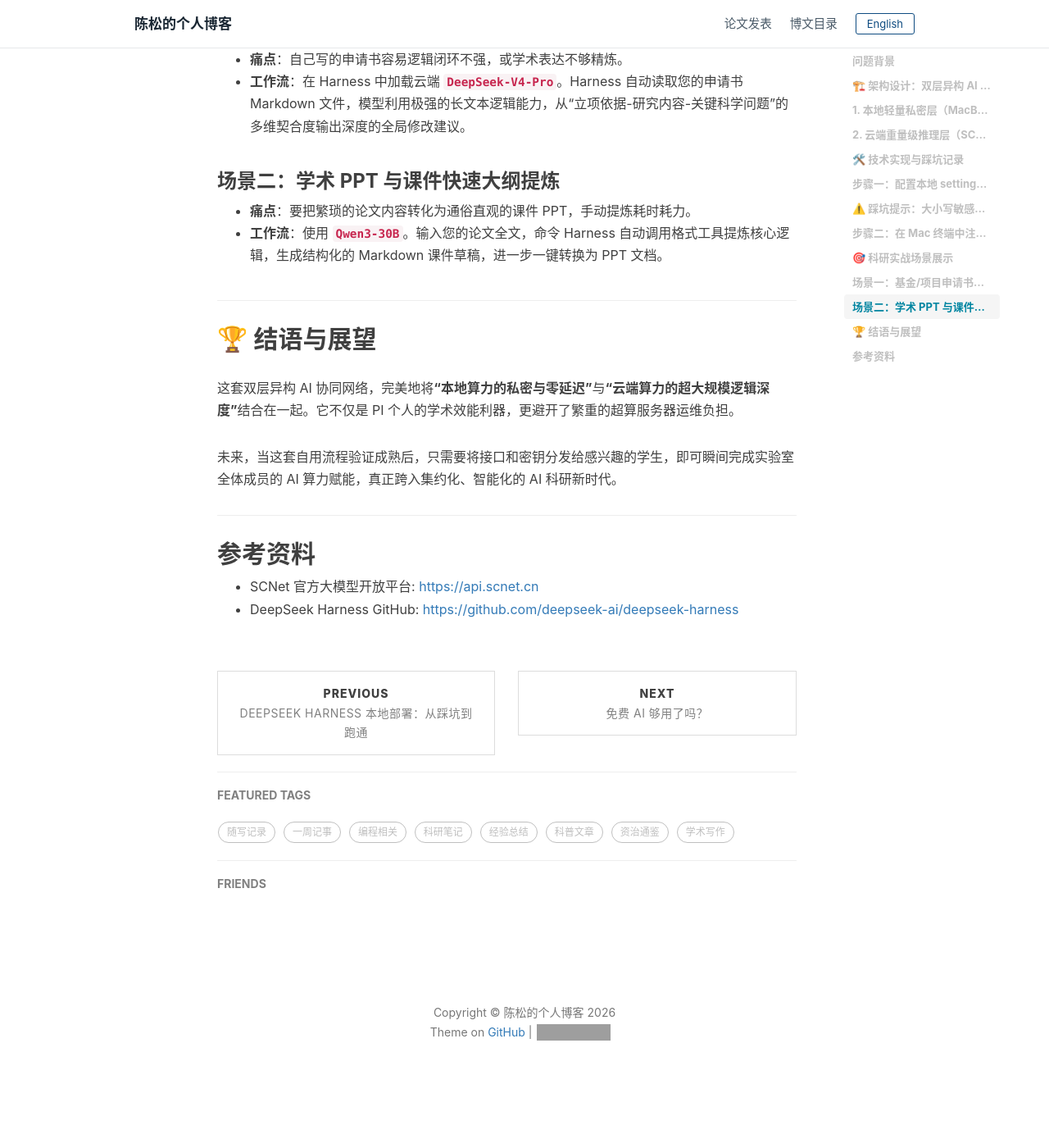
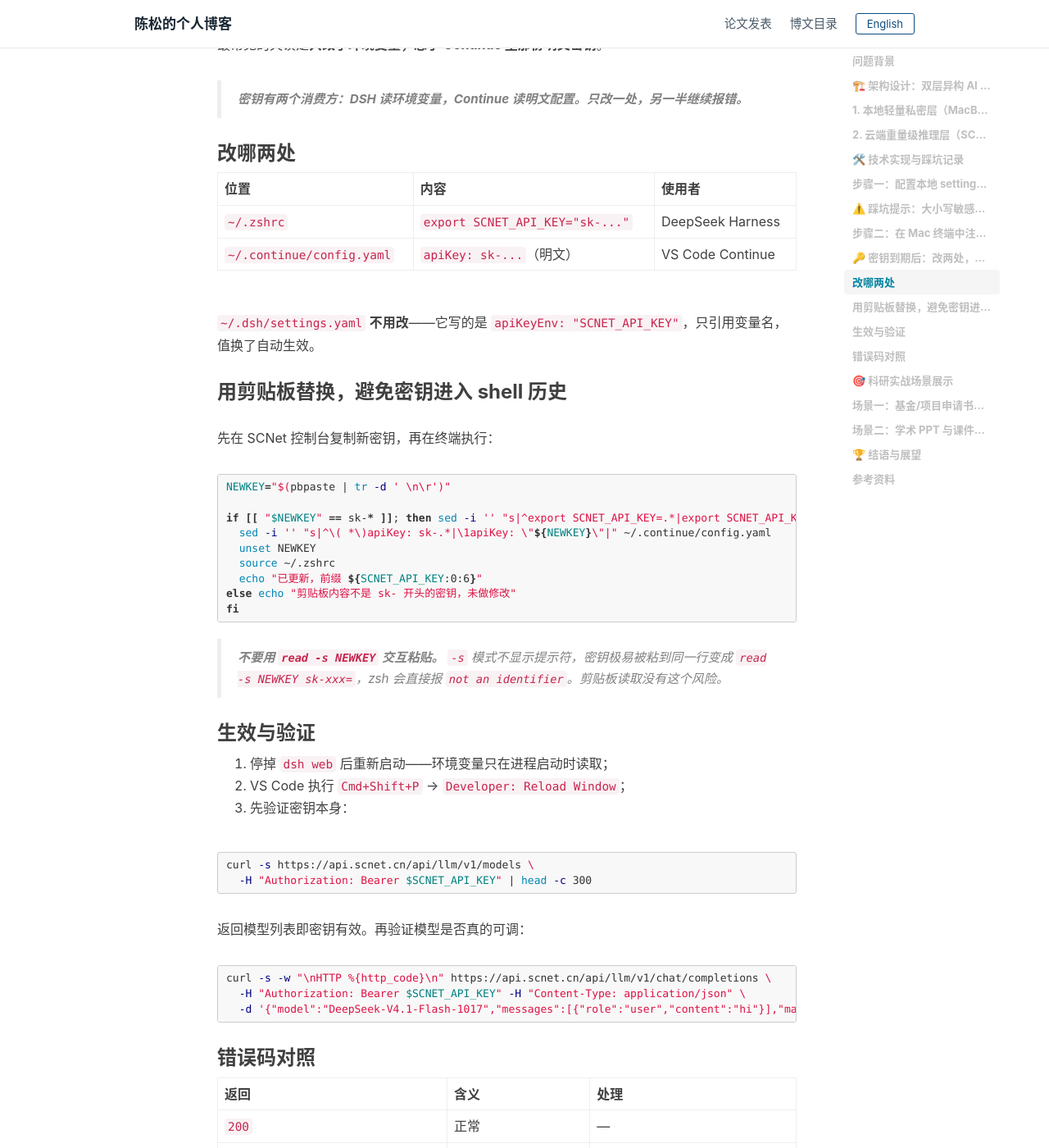
Before and after one commit to chensong212/chensong212.github.io, a Jekyll site: the page built from _posts/2026-08-23-dual-layer-heterogeneous-ai.md, in a window 1280 px wide and 1400 px high, scrolled down 3504 px. Shown: the whole window at 82% size. Built offline with Jekyll 4.4.1, drawn with Linux system fonts in a browser that asks for light colours; nearby versions of some CDN libraries; comment, search, counter and statistics services are not loaded; before the commit the page ends 4867 px from its top, so only the background shows below that; some of the changed text lies outside the part shown; grey boxes are pictures that could not be loaded.

Commit message:
Add key rotation guide to dual-layer AI post; fix outdated model IDs

````diff
--- a/_posts/2026-08-23-dual-layer-heterogeneous-ai.md
+++ b/_posts/2026-08-23-dual-layer-heterogeneous-ai.md
@@ -56,10 +56,7 @@ tags:
 
 ### 2. 云端重量级推理层（SCNet）
 *   **后端支撑**：无须自行维护服务器，直接通过 SCNet 官方提供的 Token 计费大模型 API。
-*   **云端模型**：
-    *   `DeepSeek-V4-Pro`（深度推理/长文本）：用于学术论文评审、申请书纠错。
-    *   `Qwen3-30B`（中文写作/学术）：用于方案大纲构建、PPT 和课件文本修改。
-    *   `SCNet-Max`（平台旗舰）：用于复杂多步骤的自主 Agent 任务。
+*   **云端模型**：以 `/v1/models` 接口返回的实际可用 ID 为准（截至本文更新时为 `DeepSeek-V4.1-Flash-1017`）。模型 ID 会随版本迭代更换，配置里写死旧 ID 会直接报 `422`。
 *   **计费模式**：**严格按 Token（实际生成字数）扣费**，5000 元的 Token 预算足够单人高频使用数年，性价比极高。
 
 ---
@@ -83,20 +80,21 @@ llm-pi-ai:
       api: "openai-completions"
       apiKeyEnv: "SCNET_API_KEY"
       baseURL: "https://api.scnet.cn/api/llm/v1"
+      compat:
+        thinkingFormat: deepseek   # pi-ai 不认识的 baseURL，必须声明推理方言
       models:
-        - id: "DeepSeek-V4-Pro"   # ⚠️ 注意：大小写必须严格匹配
-          name: "DeepSeek V4 Pro (深度推理/长文本)"
-          contextWindow: 131072
-        - id: "Qwen3-30B"         # ⚠️ 注意：大小写必须严格匹配
-          name: "Qwen3 30B (中文写作/学术)"
-          contextWindow: 131072
-        - id: "SCNet-Max"         # ⚠️ 注意：大小写必须严格匹配
-          name: "SCNet Max (平台旗舰/最强Agent)"
+        - id: "DeepSeek-V4.1-Flash-1017"   # 以 /v1/models 返回为准
+          name: "DeepSeek V4.1 Flash 1017"
           contextWindow: 131072
 ```
 
 ### ⚠️ 踩坑提示：大小写敏感（Case-Sensitive）
-在首次连接时，如果配置的模型 ID 为小写（如 `deepseek-v4-pro`），系统会抛出 `422 (Model Not Exist)` 错误。**SCNet 官方 API 接口是严格区分大小写的**。必须填入包含首字母大写的标准 ID（如 `DeepSeek-V4-Pro`、`Qwen3-30B`）。
+以下两种情况都会抛出 `422 (Model Not Exist)`：
+
+1. **大小写写错**：如 `deepseek-v4-pro`，接口严格区分大小写；
+2. **模型 ID 已下线**：官方会给模型更换版本后缀（如 `DeepSeek-V4-Pro` → `DeepSeek-V4-Pro-0813`）。
+
+**配置前先调 `/v1/models` 拿实际 ID，不要照抄旧博客或旧配置。**
 
 ---
 
@@ -117,6 +115,75 @@ dsh web
 
 打开浏览器访问 `http://localhost:5173`，在左上角的模型选择菜单中，直接切换到 **“SCNet (云端大模型)”**，即可享受超算算力提供的重型大模型推理。
 
+密钥有有效期。到期后按下一节流程更新即可。
+
+---
+
+## 🔑 密钥到期后：改两处，验三步
+
+SCNet 的 API 密钥有有效期。到期后所有云端调用返回 `401/403`，本地 Ollama 不受影响。更新时最常见的失误是**只改了环境变量，忘了 Continue 里那份明文密钥**。
+
+> **密钥有两个消费方：DSH 读环境变量，Continue 读明文配置。只改一处，另一半继续报错。**
+
+### 改哪两处
+
+| 位置 | 内容 | 使用者 |
+|------|------|--------|
+| `~/.zshrc` | `export SCNET_API_KEY="sk-..."` | DeepSeek Harness |
+| `~/.continue/config.yaml` | `apiKey: sk-...`（明文） | VS Code Continue |
+
+`~/.dsh/settings.yaml` **不用改**——它写的是 `apiKeyEnv: "SCNET_API_KEY"`，只引用变量名，值换了自动生效。
+
+### 用剪贴板替换，避免密钥进入 shell 历史
+
+先在 SCNet 控制台复制新密钥，再在终端执行：
+
+```zsh
+NEWKEY="$(pbpaste | tr -d ' \n\r')"
+
+if [[ "$NEWKEY" == sk-* ]]; then
+  sed -i '' "s|^export SCNET_API_KEY=.*|export SCNET_API_KEY=\"${NEWKEY}\"|" ~/.zshrc
+  sed -i '' "s|^\( *\)apiKey: sk-.*|\1apiKey: \"${NEWKEY}\"|" ~/.continue/config.yaml
+  unset NEWKEY
+  source ~/.zshrc
+  echo "已更新，前缀 ${SCNET_API_KEY:0:6}"
+else
+  echo "剪贴板内容不是 sk- 开头的密钥，未做修改"
+fi
+```
+
+> **不要用 `read -s NEWKEY` 交互粘贴。** `-s` 模式不显示提示符，密钥极易被粘到同一行变成 `read -s NEWKEY sk-xxx=`，zsh 会直接报 `not an identifier`。剪贴板读取没有这个风险。
+
+### 生效与验证
+
+1. 停掉 `dsh web` 后重新启动——环境变量只在进程启动时读取；
+2. VS Code 执行 `Cmd+Shift+P` → `Developer: Reload Window`；
+3. 先验证密钥本身：
+
+```zsh
+curl -s https://api.scnet.cn/api/llm/v1/models \
+  -H "Authorization: Bearer $SCNET_API_KEY" | head -c 300
+```
+
+返回模型列表即密钥有效。再验证模型是否真的可调：
+
+```zsh
+curl -s -w "\nHTTP %{http_code}\n" https://api.scnet.cn/api/llm/v1/chat/completions \
+  -H "Authorization: Bearer $SCNET_API_KEY" -H "Content-Type: application/json" \
+  -d '{"model":"DeepSeek-V4.1-Flash-1017","messages":[{"role":"user","content":"hi"}],"max_tokens":8}'
+```
+
+### 错误码对照
+
+| 返回 | 含义 | 处理 |
+|------|------|------|
+| `200` | 正常 | — |
+| `401 / 403` | 密钥无效或无权限 | 重新生成，确认绑定项目 |
+| `402 Insufficient Balance` | **该模型**额度不足 | 在控制台为该模型开通额度 |
+| `422 Model Not Exist` | 模型 ID 不存在 | 用 `/v1/models` 查实际 ID |
+
+> **`/v1/models` 能列出模型，不代表有额度。** SCNet 的额度按模型分账，必须逐个实测。
+
 ---
 
 ## 🎯 科研实战场景展示
@@ -125,11 +192,11 @@ dsh web
 
 ### 场景一：基金/项目申请书的精细化修改
 *   **痛点**：自己写的申请书容易逻辑闭环不强，或学术表达不够精炼。
-*   **工作流**：在 Harness 中加载云端 **`DeepSeek-V4-Pro`**。Harness 自动读取您的申请书 Markdown 文件，模型利用极强的长文本逻辑能力，从“立项依据-研究内容-关键科学问题”的多维契合度输出深度的全局修改建议。
+*   **工作流**：在 Harness 中加载云端模型。Harness 自动读取您的申请书 Markdown 文件，模型利用极强的长文本逻辑能力，从“立项依据-研究内容-关键科学问题”的多维契合度输出深度的全局修改建议。
 
 ### 场景二：学术 PPT 与课件快速大纲提炼
 *   **痛点**：要把繁琐的论文内容转化为通俗直观的课件 PPT，手动提炼耗时耗力。
-*   **工作流**：使用 **`Qwen3-30B`**。输入您的论文全文，命令 Harness 自动调用格式工具提炼核心逻辑，生成结构化的 Markdown 课件草稿，进一步一键转换为 PPT 文档。
+*   **工作流**：使用云端模型。输入您的论文全文，命令 Harness 自动调用格式工具提炼核心逻辑，生成结构化的 Markdown 课件草稿，进一步一键转换为 PPT 文档。
 
 ---
 
````
